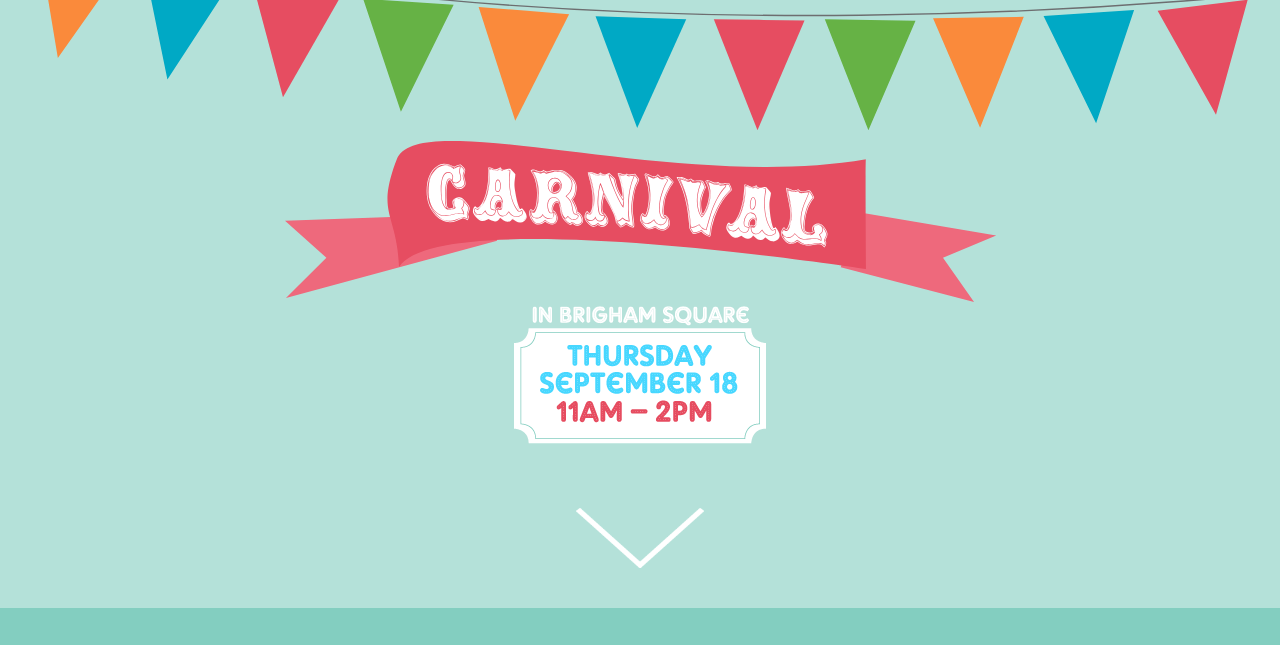
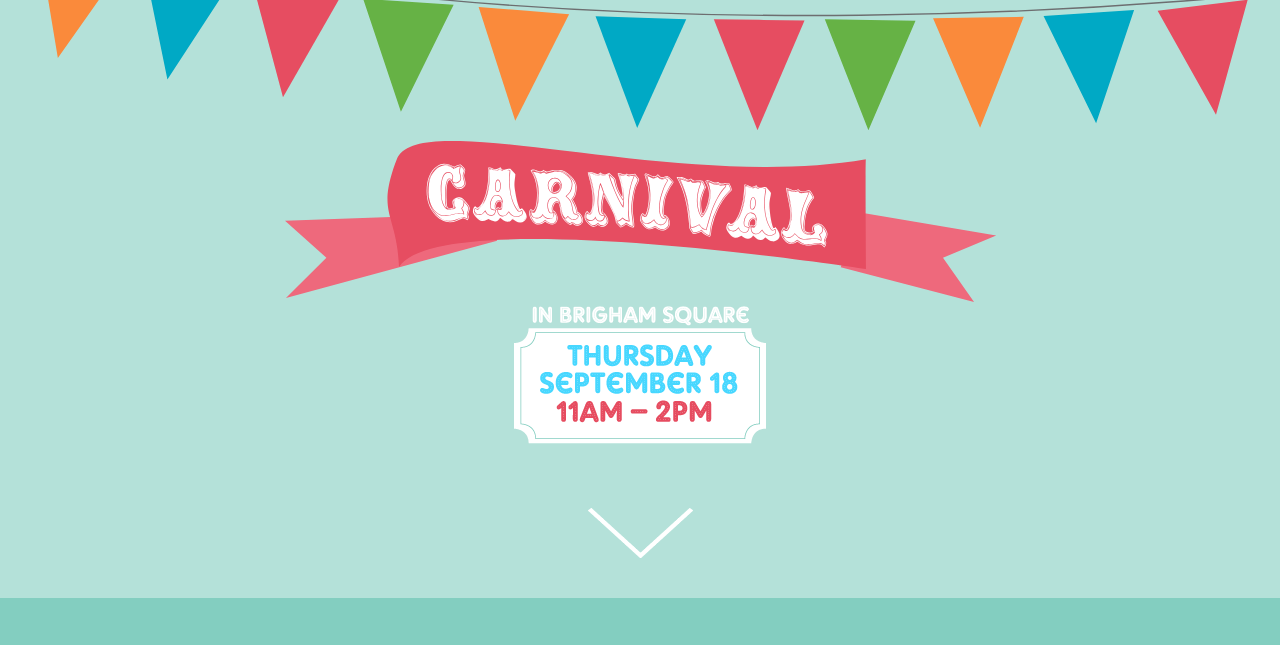
Before and after one commit to Levetrix/Highlights-Page-1, a plain HTML site: page index.html in a window 1280 px wide. Shown: the part 79-724 px from the top of the page. Drawn offline with Linux system fonts and the light colour scheme; a script that the page names is missing.

Commit message:
Changed Arrow size, changed menu

```diff
--- a/sass/main.scss
+++ b/sass/main.scss
@@ -138,8 +138,8 @@ h1, h2, h3, h4, {
 
 .arrow {
 	display:block;
-	height:60px;
-	width:128px;
+	height:50px;
+	width:105px;
 	margin-top:2em;
 	margin-left:auto;
 	margin-right:auto;
```
Also changed, not shown: stylesheets/main.css.
